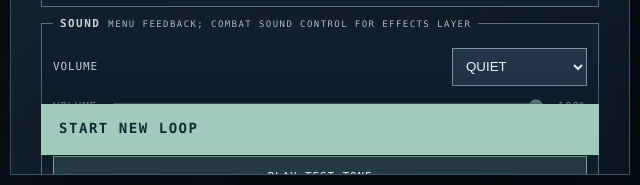
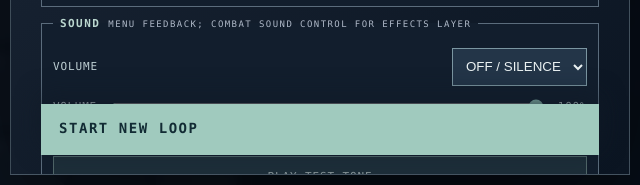
Before and after one commit to arbiesantinocastillo90-hub/RE-do-start-call, a plain HTML site: page web/index.html in a window 1280 px wide. Shown: the part 613-798 px from the top of the page, 320-960 px from the left. Drawn offline with Linux system fonts and the light colour scheme.

Commit message:
fix(audio): default to silence until user enables sound; align E's FX contract

```diff
--- a/web/index.html
+++ b/web/index.html
@@ -130,8 +130,8 @@
           <legend>SOUND <small>MENU FEEDBACK; COMBAT SOUND CONTROL FOR EFFECTS LAYER</small></legend>
           <label class="setup-select" for="sound-level">VOLUME
             <select id="sound-level">
-              <option value="off">OFF / SILENCE</option>
-              <option value="quiet" selected>QUIET</option>
+              <option value="off" selected>OFF / SILENCE</option>
+              <option value="quiet">QUIET</option>
               <option value="full">FULL</option>
             </select>
           </label>
--- a/web/preferences.js
+++ b/web/preferences.js
@@ -15,7 +15,7 @@
     pulse: true,
     highContrast: false,
     reduceMotion: false,
-    sound: 'quiet',
+    sound: 'off',
     volume: 100,
     muted: false
   });
```
Also changed, not shown: tests/preferences.test.js (+2 -1 lines).
